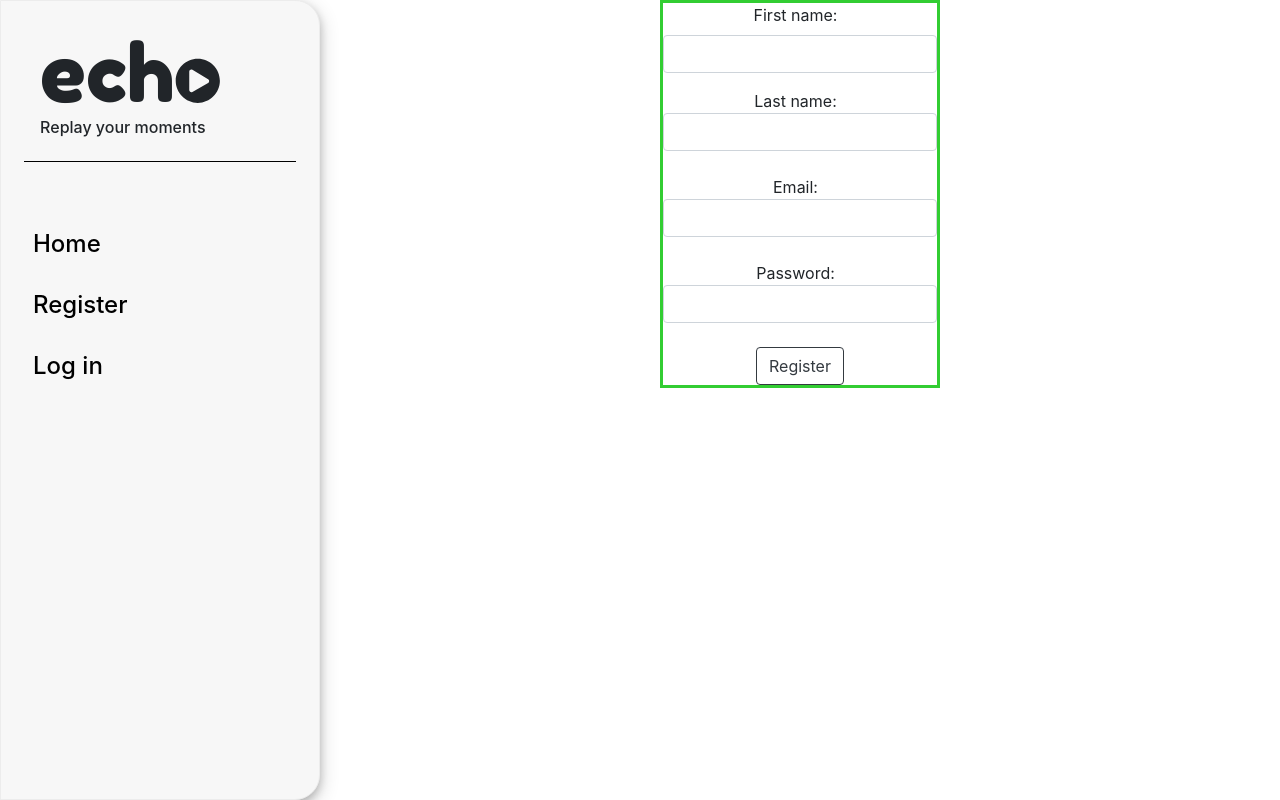
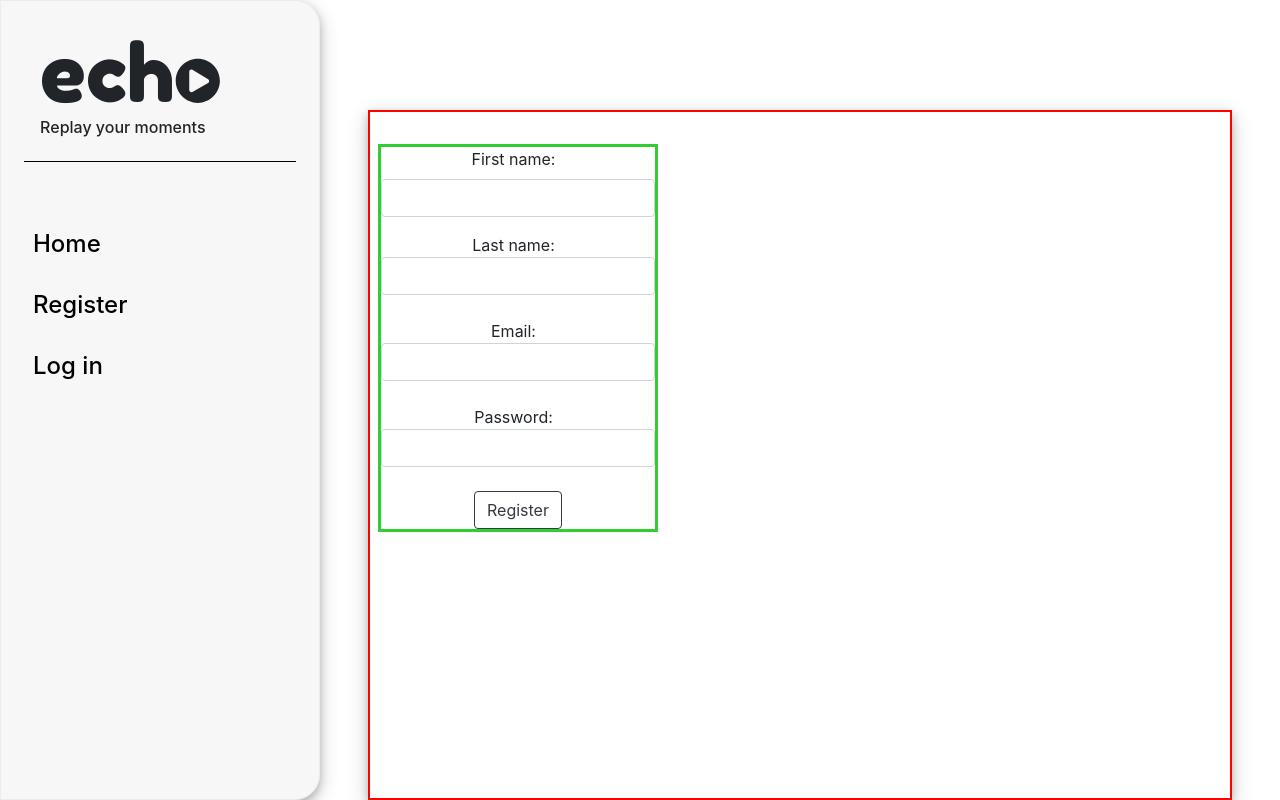
Before and after one commit to nataliaCodes/echo-replay-your-moments, a React (Create React App) app in the folder front-end/: page /register in a window 1280 px wide. Built offline with nearby package versions, Linux system fonts and the light colour scheme.

Commit message:
Add content container to all components

```diff
--- a/front-end/src/components/Login/Login.jsx
+++ b/front-end/src/components/Login/Login.jsx
@@ -16,6 +16,7 @@ export default function Login(props) {
 
   return (
     <div className="Login">
+      <div className="content-container">
         <div>
           {state.error && <Form.Text>{state.error}</Form.Text>}
         </div><br />
@@ -42,8 +43,9 @@ export default function Login(props) {
               </Form.Label>
             </Form.Group>
             {/* <input variant="outline-dark" type="submit" name="log in" value="Log in" /> */}
-        <Button type="submit" onClick={handleLoginSubmit} onKeyPress={(e)=>{e.target.keyCode === 13 && e.preventDefault()}}>Log in</Button>
+            <Button type="submit" onClick={handleLoginSubmit} onKeyPress={(e) => { e.target.keyCode === 13 && e.preventDefault() }}>Log in</Button>
           </Form>
+        </div>
       </div>
     </div>
   );
--- a/front-end/src/components/Register/Register.jsx
+++ b/front-end/src/components/Register/Register.jsx
@@ -17,6 +17,7 @@ export default function Register(props) {
 
   return (
     <div className="Register">
+      <div className="content-container">
         <div>
           {state.error && <Form.Text>{state.error}</Form.Text>}
         </div><br />
@@ -67,8 +68,9 @@ export default function Register(props) {
                 ></Form.Control>
               </Form.Label>
             </Form.Group>
-        <Button type="submit" onClick={handleRegisterSubmit} onKeyPress={(e)=>{e.target.keyCode === 13 && e.preventDefault()}}>Register</Button>
+            <Button type="submit" onClick={handleRegisterSubmit} onKeyPress={(e) => { e.target.keyCode === 13 && e.preventDefault() }}>Register</Button>
           </Form>
+        </div>
       </div>
     </div>
 
--- a/front-end/src/stylesheets/Layout.scss
+++ b/front-end/src/stylesheets/Layout.scss
@@ -199,9 +199,12 @@
     }
 
     .Register {
+      flex-grow: 2;
+
       display: flex;
-      flex-grow: 2;
       justify-content: center;
+
+      padding-top: 6.9em;
 
       .form{
         border: solid limegreen;
@@ -222,9 +225,12 @@
     }
 
     .Login {
+      flex-grow: 2;
+
       display: flex;
-      flex-grow: 2;
       justify-content: center;
+
+      padding-top: 6.9em;
 
 
       .form{
```
Lines whose indentation alone changed are shown as unchanged.
